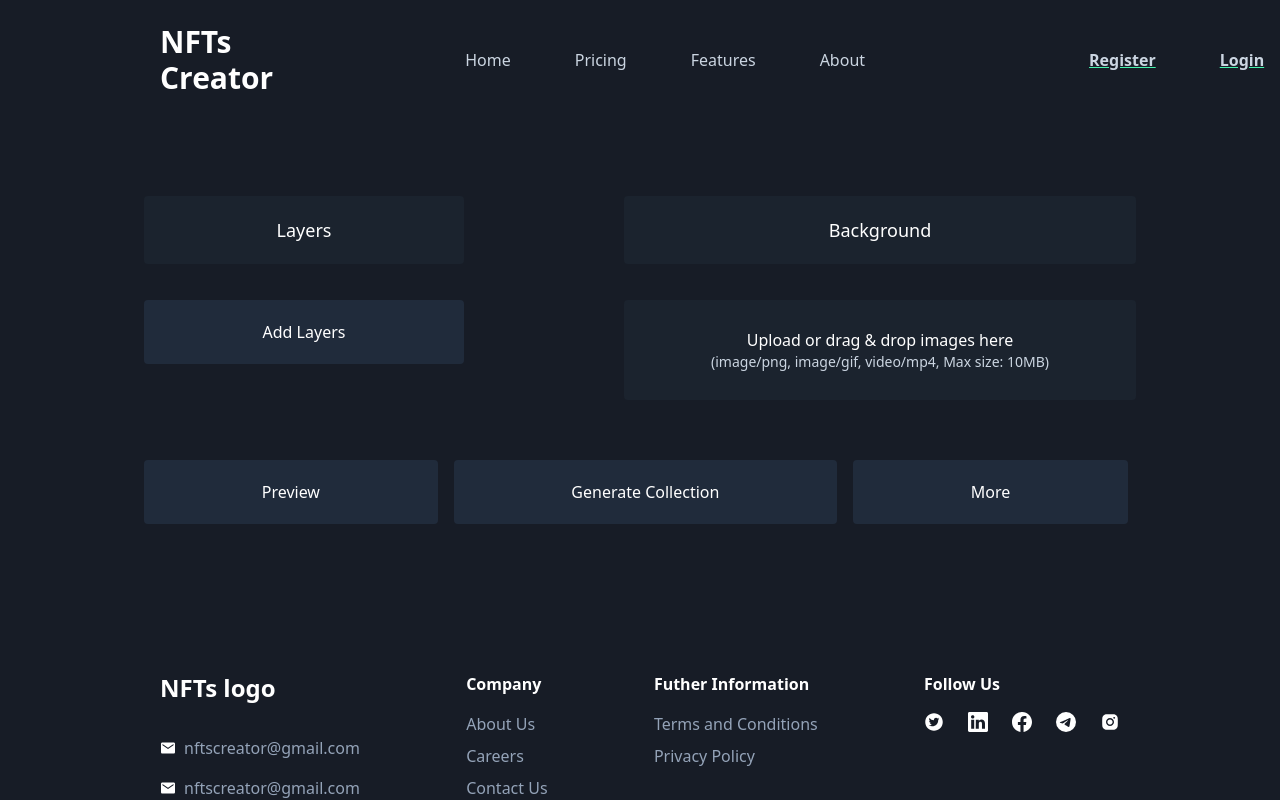
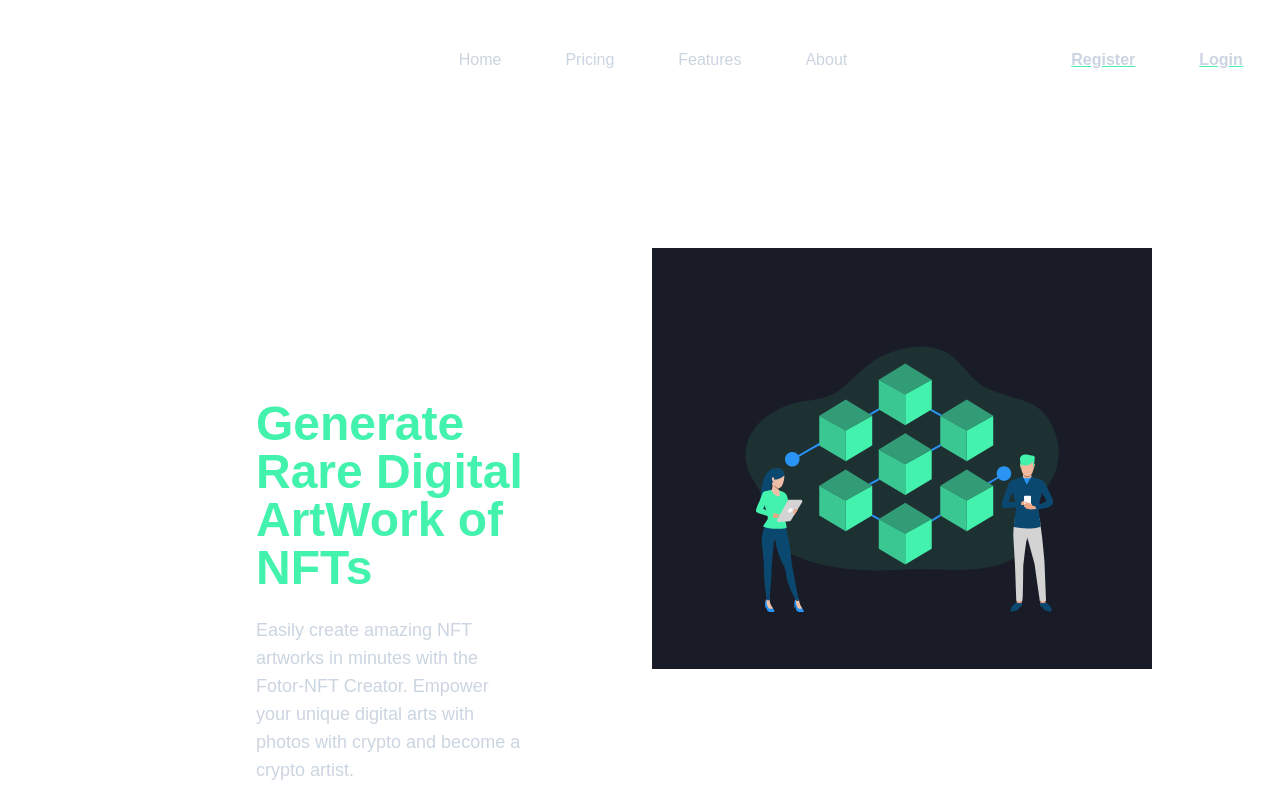
Before and after one commit to Ujjwal-here/NFTs-Creator, a Next.js app: page / in a window 1280 px wide. Shown: the top 800 px of the page. Built offline with nearby package versions, Linux system fonts and the light colour scheme.

Commit message:
Import font

```diff
--- a/pages/index.js
+++ b/pages/index.js
@@ -7,7 +7,7 @@
   return (
     <div>
       <Navbar />
-      <Layers/>
+      <Main/>
       <Footer/>
     </div>
   );
--- a/styles/globals.css
+++ b/styles/globals.css
@@ -2,10 +2,10 @@
 @tailwind components;
 @tailwind utilities;
 
-/* @import url('https://fonts.googleapis.com/css2?family=Poppins:ital,wght@0,100;0,200;0,300;0,400;0,500;0,600;0,700;0,800;0,900;1,100;1,200;1,300;1,400;1,500;1,600;1,700;1,800;1,900&display=swap'); */
+@import url('https://fonts.googleapis.com/css2?family=Merriweather+Sans:ital,wght@0,300;0,400;0,500;0,600;0,700;0,800;1,300;1,400;1,500;1,600;1,700;1,800&display=swap');
 * {
   box-sizing: border-box;
   margin: 0;
   padding: 0;
-  background-color: #171C26;
+  font-family: 'Merriweather Sans', sans-serif;
 }
```
